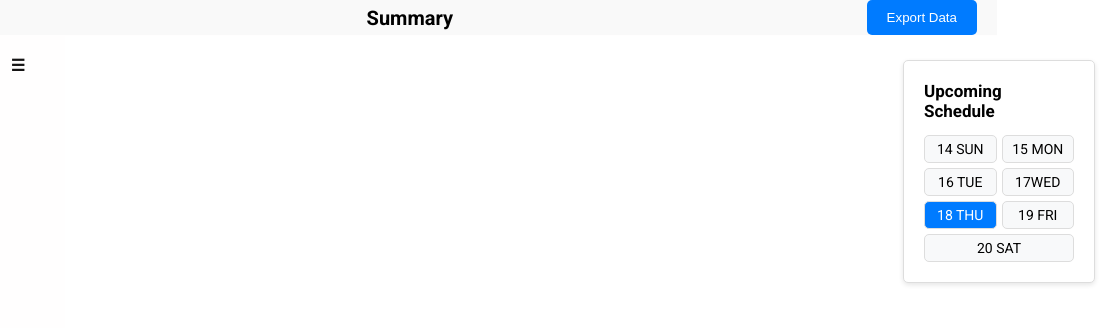
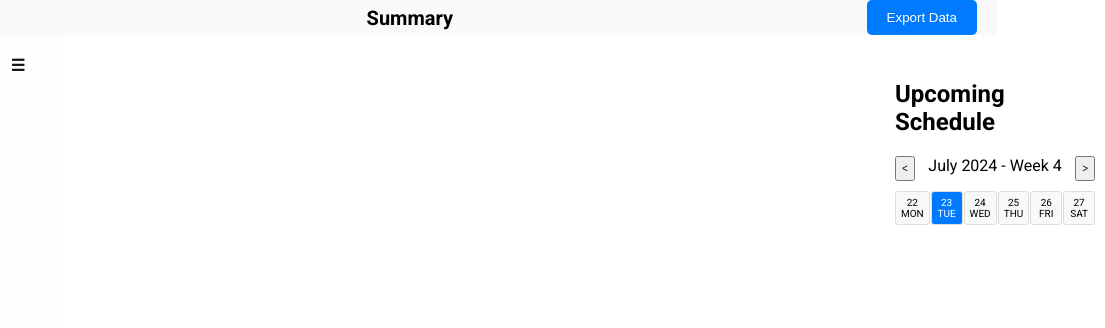
Before and after one commit to Ayatika/frontend-projet, a plain HTML site: page Dashboard/dashboard.html in a window 1280 px wide. Shown: the top 328 px of the page, 175-1280 px from the left. Drawn offline with nearby package versions, Linux system fonts and the light colour scheme.

Commit message:
modif sur la calendrier

```diff
--- a/Dashboard/dash.css
+++ b/Dashboard/dash.css
@@ -156,36 +156,49 @@ nav ul li a:hover {
   background-color: #0056b3;
 }
 
-
-
 .calendar {
   border: 1px solid #ddd;
-  padding: 20px;
+  padding: 10px;
   border-radius: 5px;
-  box-shadow: 0 2px 5px rgba(0,0,0,0.1);
+  box-shadow: 0 2px 5px rgba(0, 0, 0, 0.1);
+  width: 100%;
+  max-width: 300px;
+  margin: 0 auto;
+  background-color: #fff;
 }
 
 .calendar h2 {
-  margin-top: 0;
-  font-size: 17px;
+  text-align: center;
+  margin-bottom: 20px;
+  font-size: 20px;
+}
+
+.calendar-navigation {
+  display: flex;
+  justify-content: space-between;
+  margin-bottom: 10px;
+}
+
+.calendar-navigation button {
+  padding: 5px;
+  cursor: pointer;
+  font-size: 10px;
 }
 
 .calendar-dates {
-  display: flex;
-  flex-wrap: wrap;
-  gap: 5px;
-  margin-top: 10px;
+  display: grid;
+  grid-template-columns: repeat(6, 1fr);
+  gap: 1px;
 }
 
 .calendar-dates div {
   padding: 5px;
   background-color: #f8f9fa;
   border: 1px solid #ddd;
-  border-radius: 5px;
+  border-radius: 3px;
   text-align: center;
   cursor: pointer;
-  flex: 1 1 30%;
-  font-size: 14px;
+  font-size: 10px;
   transition: background-color 0.3s, color 0.3s;
 }
 
@@ -194,16 +207,18 @@ nav ul li a:hover {
   color: #fff;
 }
 
-.calendar-dates .active-date {
+.calendar-dates .today {
   background-color: #007bff;
   color: #fff;
 }
+
+
 
 .fixed-calendar {
   position: fixed;
   top: 60px;
   right: 10px;
-  width: 150px;
+  width: 200px;
   background-color: #fff;
 }
 
--- a/Dashboard/dashboard.html
+++ b/Dashboard/dashboard.html
@@ -53,17 +53,16 @@
             </div>
         </main>
     </div>
-    <div class="calendar fixed-calendar">
+    <div class=" fixed-calendar">
         <h2>Upcoming Schedule</h2>
-        <div class="calendar-dates" id="calendarDates">
-            <div> 14 SUN</div>
-            <div>15 MON</div>
-            <div >16 TUE</div>
-            <div>17WED</div>
-            <div class="active-date">18 THU</div>
-            <div>19 FRI</div>
-            <div>20 SAT</div>
+        <div class="calendar-navigation">
+            <button id="prevWeekButton">&lt; </button>
+            <span id="calendarTitle"></span>
+            <button id="nextWeekButton"> &gt;</button>
         </div>
+        <div class="calendar-dates" id="calendarDates"></div>
+    </div>
+
     </div>
     <script src="https://ajax.googleapis.com/ajax/libs/jquery/3.5.1/jquery.min.js"></script>
 
--- a/Dashboard/scripts.js
+++ b/Dashboard/scripts.js
@@ -40,4 +40,60 @@ document.addEventListener("DOMContentLoaded", function() {
           window.location.href = "../log/index.html";
       });
   }
+  const calendarDates = document.getElementById('calendarDates');
+  const calendarTitle = document.getElementById('calendarTitle');
+  const prevWeekButton = document.getElementById('prevWeekButton');
+  const nextWeekButton = document.getElementById('nextWeekButton');
+
+  let currentDate = new Date();
+
+  function getWeekStartDate(date) {
+      const dayOfWeek = date.getDay();
+      const startDate = new Date(date);
+      const dayDifference = (dayOfWeek === 0) ? -6 : 1 - dayOfWeek; // If Sunday, go back 6 days, otherwise go back to Monday
+      startDate.setDate(date.getDate() + dayDifference);
+      return startDate;
+  }
+
+  function getWeekOfMonth(date) {
+      const firstDayOfMonth = new Date(date.getFullYear(), date.getMonth(), 1);
+      const pastDaysOfMonth = date.getDate();
+      return Math.ceil((pastDaysOfMonth + firstDayOfMonth.getDay()) / 7);
+  }
+
+  function formatDateTitle(date) {
+      const monthNames = ["January", "February", "March", "April", "May", "June", "July", "August", "September", "October", "November", "December"];
+      const month = monthNames[date.getMonth()];
+      const year = date.getFullYear();
+      const week = getWeekOfMonth(date);
+      return `${month} ${year} - Week ${week}`;
+  }
+
+  function generateCalendar(date) {
+      const startDate = getWeekStartDate(date);
+      calendarTitle.textContent = formatDateTitle(startDate);
+
+      calendarDates.innerHTML = '';
+
+      for (let i = 0; i < 6; i++) {
+          const weekDate = new Date(startDate);
+          weekDate.setDate(startDate.getDate() + i);
+          const isToday = (weekDate.toDateString() === new Date().toDateString());
+          const dateClass = isToday ? 'today' : '';
+          calendarDates.innerHTML += `<div class="${dateClass}">${weekDate.getDate()} ${weekDate.toLocaleDateString('en-US', { weekday: 'short' }).toUpperCase()}</div>`;
+      }
+  }
+
+  prevWeekButton.addEventListener('click', function() {
+      currentDate.setDate(currentDate.getDate() - 7);
+      generateCalendar(currentDate);
+  });
+
+  nextWeekButton.addEventListener('click', function() {
+      currentDate.setDate(currentDate.getDate() + 7);
+      generateCalendar(currentDate);
+  });
+
+  generateCalendar(currentDate);
+
 });
```
